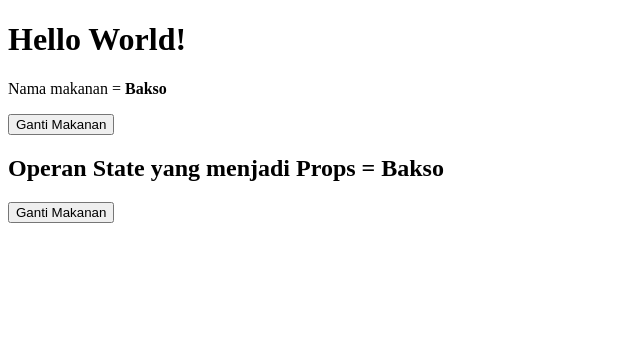
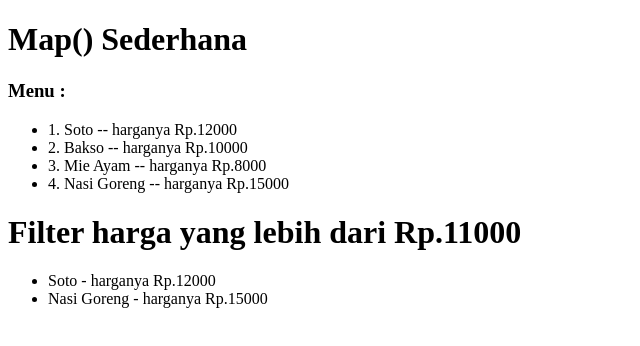
Before and after one commit to rikiwidiantoro/reactjsdasar-wahidev, a React (Create React App) app: page / in a window 1280 px wide. Shown: the top 346 px of the page, without its empty margins (0-640 px from the left). Built offline with nearby package versions, Linux system fonts and the light colour scheme.

Commit message:
map dan filter

```diff
--- a/src/index.js
+++ b/src/index.js
@@ -4,6 +4,7 @@ import ReactDOM from 'react-dom';
 import App from './App';
 import Variabel from './variabel/Variabel';
 import StateProps from './StateProps/StateProps'
+import Map from './mapfilterreduce/Map'
 // import reportWebVitals from './reportWebVitals';
 
 
@@ -11,7 +12,8 @@ ReactDOM.render(
   <React.StrictMode>
     {/* <App /> */}
     {/* <Variabel /> */}
-    <StateProps />
+    {/* <StateProps /> */}
+    <Map />
   </React.StrictMode>,
   document.getElementById('root')
 );
--- /dev/null
+++ b/src/mapfilterreduce/Map.js
@@ -0,0 +1,42 @@
+import React from "react"
+
+const makanans = [
+    {
+        nama: 'Soto',
+        harga: 12000
+    },
+    {
+        nama: 'Bakso',
+        harga: 10000
+    },
+    {
+        nama: 'Mie Ayam',
+        harga: 8000
+    },
+    {
+        nama: 'Nasi Goreng',
+        harga: 15000
+    }
+]
+
+const Map = () => {
+    return (
+        <div>
+            {/* map() >> memecah/menampilkan array saru persatu */}
+            <h1>Map() Sederhana</h1>
+            <h3>Menu : </h3>
+            <ul>
+                {makanans.map((makanan, index) => <li>{index+1}. {makanan.nama} -- harganya Rp.{makanan.harga}</li>) }
+            </ul>
+
+            {/* filter() >> memilih isi array berdasarkan kriteria tertentu */}
+            <h1>Filter harga yang lebih dari Rp.11000</h1>
+            <ul>
+                {makanans.filter((makanan) => makanan.harga > 11000)
+                .map((makanan) => <li>{makanan.nama} - harganya Rp.{makanan.harga}</li>)}
+            </ul>
+        </div>
+    )
+}
+
+export default Map
```
